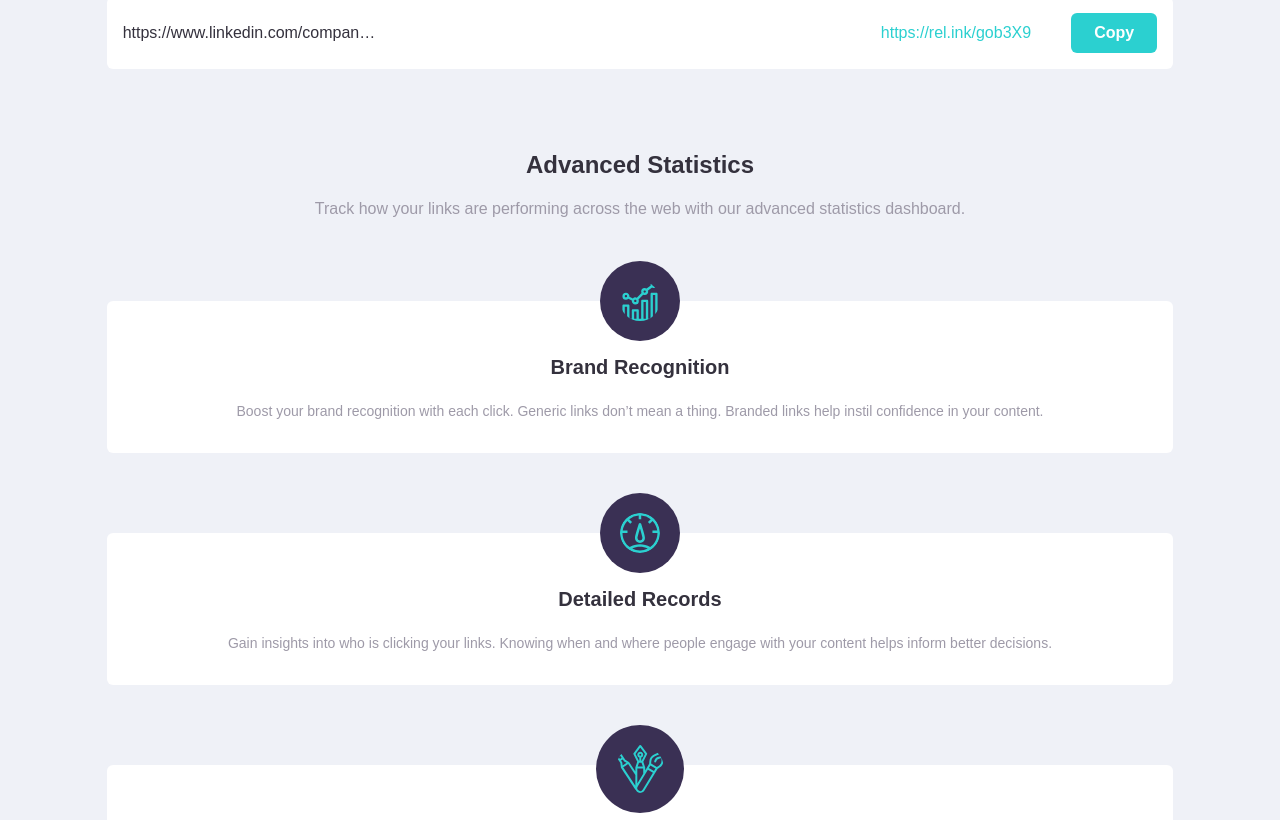
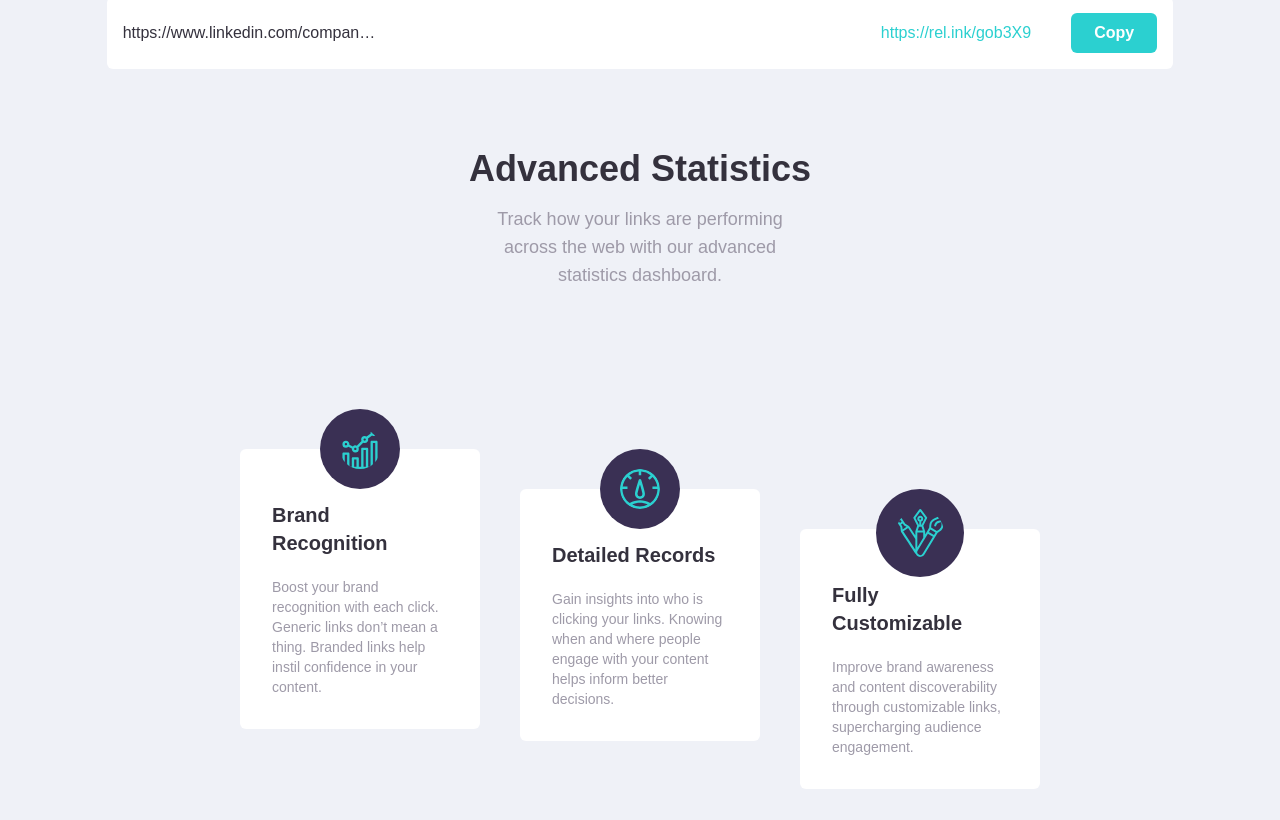
Before and after one commit to ColdLombax/Frontend-Shortly, a React (Create React App) app: page / in a window 1280 px wide. Shown: the part 920-1740 px from the top of the page. Built offline with nearby package versions, Linux system fonts and the light colour scheme.

Commit message:
Responsive with Desktop designs, top margin added.

```diff
--- a/src/components/Landing/Main/Details/Details.jsx
+++ b/src/components/Landing/Main/Details/Details.jsx
@@ -13,11 +13,13 @@ function Details() {
   const infoCards = infoData.map((info) => <InfoCard key={info.icon} icon={info.icon} title={info.title} desc={info.desc} />);
   return (
     <article className="m-auto text-center">
-      <h2 className="text-custom-black font-bold text-2xl mt-20">Advanced Statistics</h2>
-      <p className="mt-4 m-auto w-5/6">
+      <h2 className="text-custom-black font-bold text-2xl mt-20 lg:text-4xl">Advanced Statistics</h2>
+      <p className="mt-4 m-auto w-5/6 lg:text-lg lg:w-3/12">
         Track how your links are performing across the web with our advanced statistics dashboard.
       </p>
-      {infoCards}
+      <section className="lg:flex lg:gap-10 lg:p-20 lg:pr-60 lg:pl-60">
+        {infoCards}
+      </section>
     </article>
   );
 }
--- a/src/components/Landing/Main/Details/InfoCard.jsx
+++ b/src/components/Landing/Main/Details/InfoCard.jsx
@@ -8,19 +8,22 @@ import customizeable from '../../../../assets/icon-fully-customizable.svg';
 
 function InfoCard({ icon, title, desc }) {
   let iconPick = recognition;
+  let topAdjustment = 'lg:top-0';
   switch (icon) {
     case 'records':
       iconPick = records;
+      topAdjustment = 'lg:top-10';
       break;
     case 'customizeable':
       iconPick = customizeable;
+      topAdjustment = 'lg:top-20';
       break;
     default:
       iconPick = recognition;
       break;
   }
   return (
-    <section className="mt-20 m-auto w-5/6 bg-white rounded-md p-8 relative">
+    <section className={`mt-20 m-auto w-5/6 bg-white rounded-md p-8 relative lg:text-left ${topAdjustment}`}>
       <div className="w-full flex justify-center absolute -top-10 -left-0">
         <img src={iconPick} alt={title} className="bg-purple-base p-5 rounded-full" />
       </div>
```
